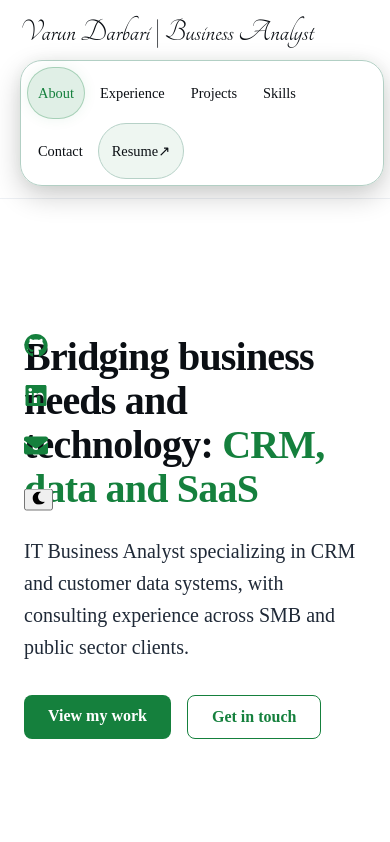
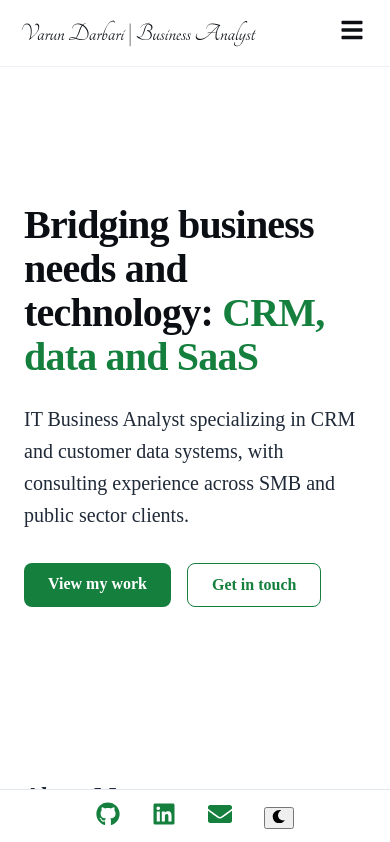
Before and after one commit to Darbari-V/VarunDarbari.github.io, a React (Vite) app: page / in a window 390 px wide. Shown: the top 842 px of the page. Built offline with nearby package versions, Linux system fonts and the light colour scheme.

Commit message:
Update Mobile rendering

```diff
--- a/src/App.css
+++ b/src/App.css
@@ -52,12 +52,6 @@
   transform: scale(1.2);
 }
 
-.contact {
-  padding: 80px 24px;
-  max-width: 1000px;
-  margin: 0 auto;
-}
-
 .card-grid {
   display: grid;
   grid-template-columns: repeat(auto-fit, minmax(240px, 1fr));
@@ -80,12 +74,12 @@
 
 .card:hover {
   transform: translateY(-4px);
-  border-color: #4ade80;
+  border-color: var(--accent);
 }
 
 .card-icon {
   font-size: 1.1rem;
-  color: #4ade80;
+  color: var(--accent);
   flex-shrink: 0;
 }
 
@@ -111,10 +105,18 @@
 }
 
 .section {
-  padding: 80px 24px;
+  padding: clamp(40px, 6vw, 72px) 24px 0;
   max-width: 1000px;
   margin: 0 auto;
   scroll-margin-top: 100px;
+}
+
+.section-title {
+  margin: 0 0 12px;
+}
+
+.section:last-of-type {
+  padding-bottom: 64px;
 }
 
 .hero {
@@ -592,10 +594,6 @@ html {
   box-shadow: 0 0 16px color-mix(in srgb, var(--accent) 10%, transparent);
 }
 
-.section {
-  scroll-margin-top: 104px;
-}
-
 .section-reveal {
   opacity: 1;
 }
@@ -613,29 +611,6 @@ html {
   }
 }
 
-@media (max-width: 800px) {
-  .site-header {
-    align-items: flex-start;
-    flex-direction: column;
-    gap: 12px;
-    padding: 16px 20px 12px;
-  }
-
-  .nav-links {
-    width: 100%;
-    max-width: 100%;
-    justify-content: flex-start;
-    gap: 4px;
-    flex-wrap: wrap;
-    border-radius: 22px;
-  }
-
-  .nav-links a {
-    padding: 7px 10px;
-    min-height: 36px;
-    font-size: 0.9rem;
-  }
-}
 
 @media (prefers-reduced-motion: reduce) {
   html {
@@ -649,3 +624,70 @@ html {
     transform: none !important;
   }
 }
+
+.menu-toggle {
+  display: none;
+  background: none;
+  border: none;
+  padding: 6px;
+  color: var(--text-h);
+  font-size: 1.5rem;
+  cursor: pointer;
+}
+
+@media (max-width: 800px) {
+  .site-header {
+    padding: 12px 20px;
+  }
+
+  .brand {
+    font-size: 1.6rem;
+  }
+
+  .menu-toggle {
+    display: block;
+  }
+
+  .nav-links {
+    display: none;
+    position: absolute;
+    top: 100%;
+    left: 12px;
+    right: 12px;
+    flex-direction: column;
+    align-items: stretch;
+    gap: 2px;
+    padding: 8px;
+    border-radius: 18px;
+    background: var(--bg);
+  }
+
+  .nav-links.open {
+    display: flex;
+  }
+
+  .nav-links a {
+    justify-content: flex-start;
+    padding: 12px 14px;
+    font-size: 1rem;
+  }
+
+  .social-sidebar {
+    top: auto;
+    left: 0;
+    right: 0;
+    bottom: 0;
+    transform: none;
+    flex-direction: row;
+    justify-content: center;
+    gap: 32px;
+    padding: 12px 16px;
+    background: var(--bg);
+    border-top: 1px solid var(--border);
+    z-index: 900;
+  }
+
+  body {
+    padding-bottom: 64px;
+  }
+}
--- a/src/components/Contact.jsx
+++ b/src/components/Contact.jsx
@@ -1,4 +1,5 @@
 import ContactCard from './ContactCard'
+import Section from './Section'
 
 import { FaEnvelope, FaMapMarkerAlt, FaPhone, FaGithub, FaLinkedin } from 'react-icons/fa'
 
@@ -12,13 +13,11 @@ const contacts = [
 
 function Contact(){
     return(
-        <section id="contact" className="contact">
-            <h2>Get in touch</h2>
-            <p className="section-intro">Let's Connect</p>
+        <Section id="contact" title="Get in touch" intro="Let's Connect">
             <div className="card-grid">
                 {contacts.map((c) => (<ContactCard key={c.label} {...c} />))}
             </div>
-        </section>
+        </Section>
     )
 }
 
--- a/src/components/Header.jsx
+++ b/src/components/Header.jsx
@@ -1,4 +1,5 @@
 import { useEffect, useState } from 'react';
+import { FaBars, FaTimes } from 'react-icons/fa';
 
 const navItems = [
   { label: 'About', href: '#about' },
@@ -10,6 +11,8 @@ const navItems = [
 
 function Header(){
     const [activeSection, setActiveSection] = useState('');
+    const [menuOpen, setMenuOpen] = useState(false);
+    const closeMenu = () => setMenuOpen(false);
 
   useEffect(() => {
     const sections = navItems
@@ -45,11 +48,24 @@ function Header(){
         Varun Darbari <span>| Business Analyst</span>
       </a>
 
-      <nav className="nav-links" aria-label="Main navigation">
+      <button
+        className="menu-toggle"
+        onClick={() => setMenuOpen(!menuOpen)}
+        aria-label="Toggle menu"
+        aria-expanded={menuOpen}
+        aria-controls="primary-nav"
+      >
+        {menuOpen ? <FaTimes /> : <FaBars />}
+      </button>
+
+      <nav id="primary-nav"
+           className={menuOpen ? 'nav-links open' : 'nav-links'}
+           aria-label="Main navigation">
         {navItems.map(({ label, href }) => (
           <a
             key={href}
             href={href}
+            onClick={closeMenu}
             className={activeSection === href ? 'active' : ''}
             aria-current={activeSection === href ? 'location' : undefined}
           >
```
